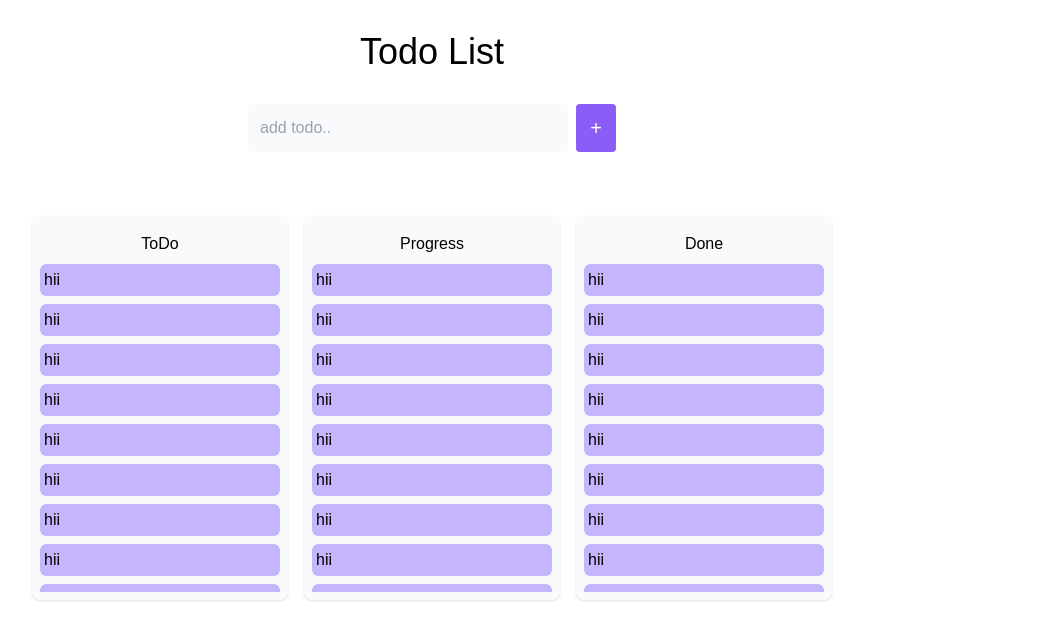
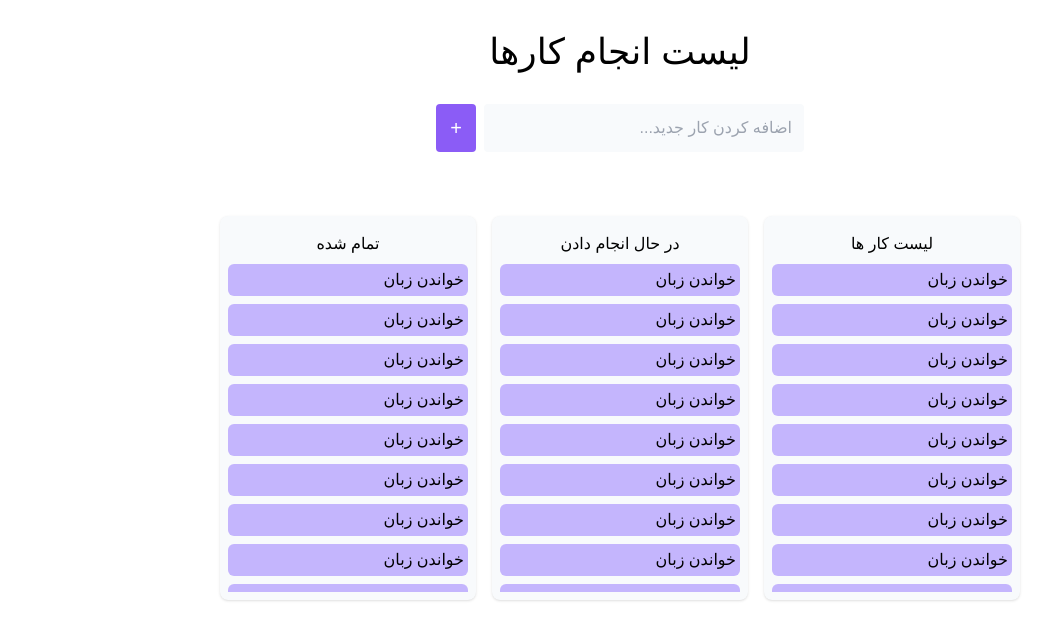
Before and after one commit to FahimePourbarzegary/todo-app-react-tailwind, a React (Create React App) app: page / in a window 1280 px wide. Shown: the top 640 px of the page, without its empty margins (208-1259 px from the left). Built offline with nearby package versions, Linux system fonts and the light colour scheme.

Commit message:
Change Language

```diff
--- a/public/index.html
+++ b/public/index.html
@@ -1,5 +1,5 @@
 <!DOCTYPE html>
-<html lang="en">
+<html lang="fa" dir="rtl">
   <head>
     <meta charset="utf-8" />
     <link rel="icon" href="%PUBLIC_URL%/favicon.ico" />
@@ -24,7 +24,7 @@
       work correctly both with client-side routing and a non-root public URL.
       Learn how to configure a non-root public URL by running `npm run build`.
     -->
-    <title>React App</title>
+    <title>لیست انجام کارها</title>
   </head>
   <body>
     <noscript>You need to enable JavaScript to run this app.</noscript>
--- a/src/App.js
+++ b/src/App.js
@@ -4,7 +4,7 @@ import ToDoForm from "./Components/ToDoForm";
 const App = () => {
   return (
     <div className=" bg-white h-screen w-full p-8 pb-1">
-      <h1 className="text-center text-4xl "> Todo List </h1>
+      <h1 className="text-center text-4xl ">لیست انجام کارها</h1>
       <ToDoForm />
       <ToDoBox />
     </div>
--- a/src/Components/ToDo.jsx
+++ b/src/Components/ToDo.jsx
@@ -1,7 +1,7 @@
 const ToDo = () => {
   return (
     <div className=" bg-violet-300 w-full rounded-md p-1 mb-2 " draggable>
-      <p>hii</p>
+      <p>خواندن زبان</p>
     </div>
   );
 };
--- a/src/Components/ToDoBox.jsx
+++ b/src/Components/ToDoBox.jsx
@@ -1,7 +1,7 @@
 import ToDo from "./ToDo";
 
 const ToDoBox = () => {
-  const header = ["ToDo", "Progress", "Done"];
+  const header = ["لیست کار ها", "در حال انجام دادن", "تمام شده"];
   return (
     <section className="flex flex-col sm:flex-row justify-center items-center h-96  mt-8 ">
       {header.map((h, index) => (
--- a/src/Components/ToDoForm.jsx
+++ b/src/Components/ToDoForm.jsx
@@ -3,8 +3,8 @@ const ToDoForm = () => {
     <form className="flex items-center justify-center p-8 ">
       <input
         type="text"
-        placeholder="add todo.."
-        className=" bg-slate-50 rounded mr-2 p-3 w-80 border-none"
+        placeholder="اضافه کردن کار جدید..."
+        className=" bg-slate-50 rounded ml-2 p-3 w-80 border-none"
       />
       <button className="w-10 h-12 text-center bg-violet-500 hover:bg-violet-300 transition-all text-white text-xl bold rounded ">
         +
```
Also changed, not shown: src/assets/Fonts/Vazir/VAZIR-LIGHT.TTF (added), src/assets/Fonts/Vazir/VAZIR.TTF (added).
